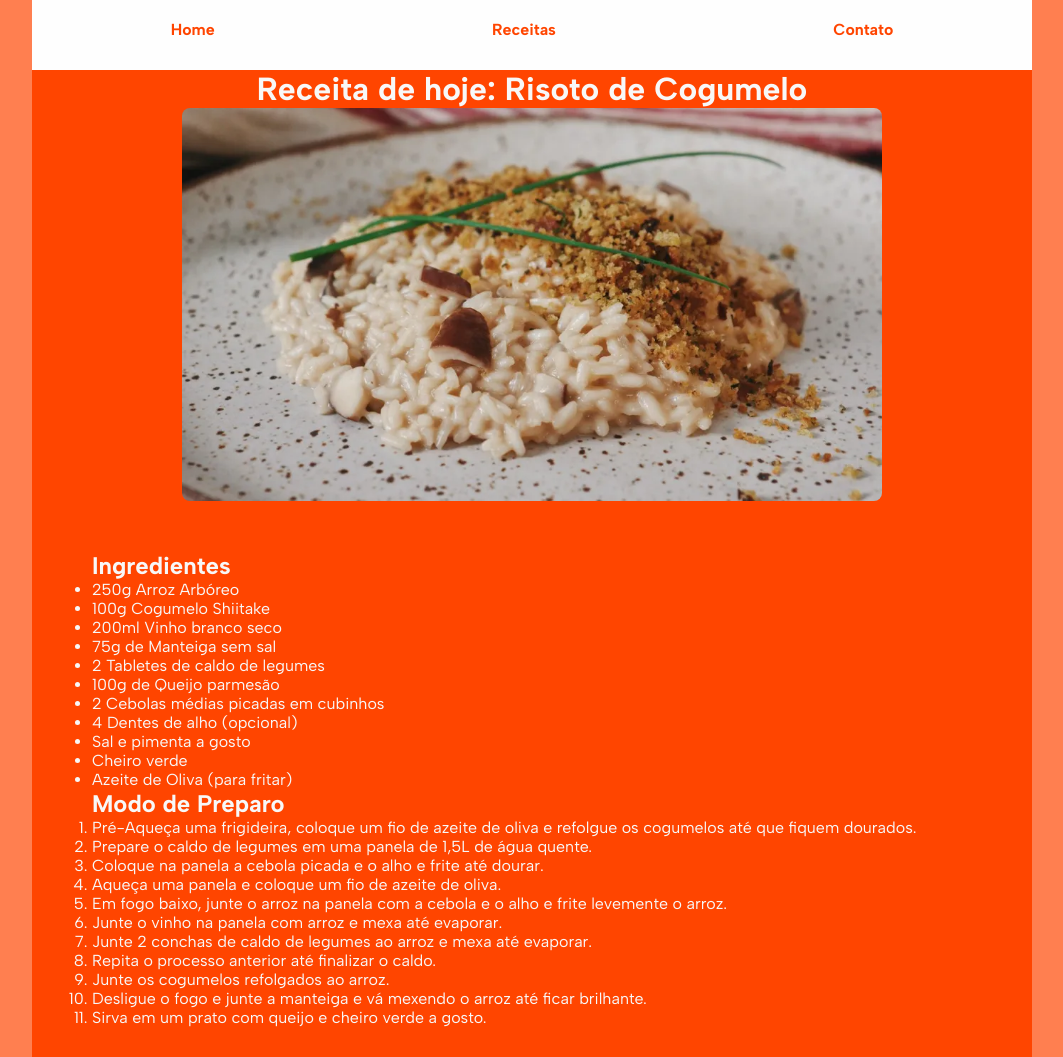
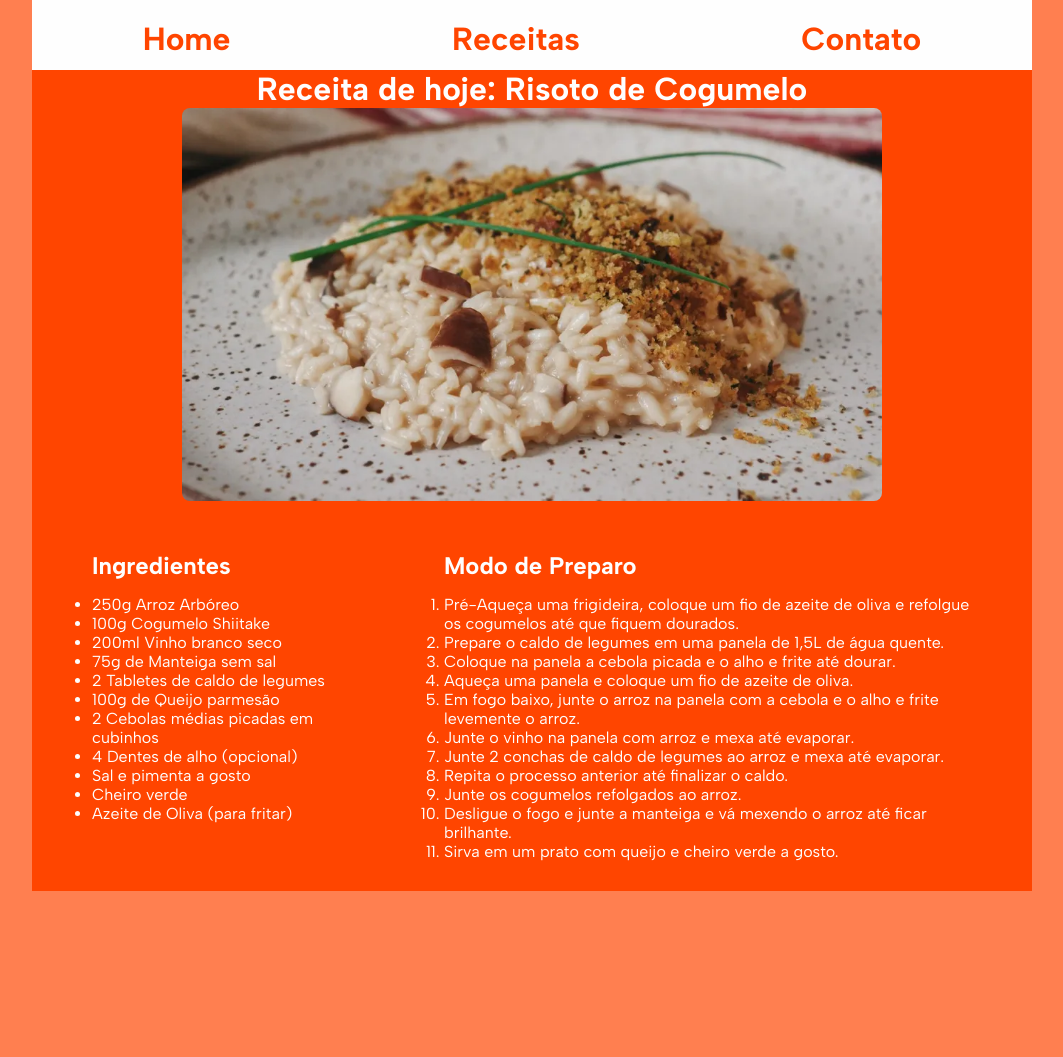
Before and after one commit to Lattmann0/curso-dev-fs-uc02-aula15, a plain HTML site: page index.html in a window 1280 px wide. Shown: the whole page, without its empty margins (108-1171 px from the left). After the commit the page ends 891 px from the top, so only its background shows below. Drawn offline with Linux system fonts and the light colour scheme.

Commit message:
Corpo do docuemto com largura dinâmica

```diff
--- a/index.html
+++ b/index.html
@@ -25,6 +25,7 @@
     </div>
 
      <div id="conteudo">
+            <div id="ingredientes">
                 <h2>Ingredientes</h2>
                 <ul>
                     <li>250g Arroz Arbóreo</li>
@@ -39,6 +40,9 @@
                     <li>Cheiro verde</li>
                     <li>Azeite de Oliva (para fritar)</li>
                 </ul>
+            </div>
+
+            <div id="preparo">
 
                 <h2>Modo de Preparo</h2>
                 <ol>
@@ -54,6 +58,7 @@
                     <li>Desligue o fogo e junte a manteiga e vá mexendo o arroz até ficar brilhante.</li>
                     <li>Sirva em um prato com queijo e cheiro verde a gosto.</li>
             </div>
+                </div>
     </ol>
 
 
--- a/styles.css
+++ b/styles.css
@@ -23,14 +23,16 @@ dd {
   margin-block-end: 0;
 }
 
+/* FIM RESET GLOBAL */
+
 body {
   font-family: 'Albert Sans', Arial, Helvetica, sans-serif;
   width: 1000px;
   height: auto;
   max-width: 1000px;
-    background-color: coral;
+  background: coral;
   margin: 0 auto;
-    color: #f8f8f8;
+  color: #fefefe;
 }
 
 #menu {
@@ -43,6 +45,7 @@ body {
 
 #menu ul {
   display: flex;
+  /* flex-direction: row; */
   justify-content: space-around;
 }
 
@@ -53,16 +56,14 @@ body {
 #menu ul li a {
   text-decoration: none;
   color: orangered;
-  font-size: 22;
+  font-size: 32px;
   font-weight: 700;
 
   &:hover {
-    color: coral;
+    color: rgb(255, 189, 165);
     text-decoration: underline;
   }
 }
-
-
 
 #titulo {
   width: 100%;
@@ -78,11 +79,21 @@ body {
   height: auto;
   border-radius: 8px;
 }
+
 #conteudo {
-    width: 1000px;
+  width: 100%;
   height: auto;
   background-color: orangered;
   padding: 0 60px;
   padding-top: 50px;
   padding-bottom: 30px;
+  display: grid;
+  grid-template-columns: 30% 60%;
+  gap: 10%;
 }
+
+#ingredientes, #preparo  {
+  display: flex;
+  flex-direction: column;
+  gap: 15px;
+}
```
Lines whose indentation alone changed are shown as unchanged.
